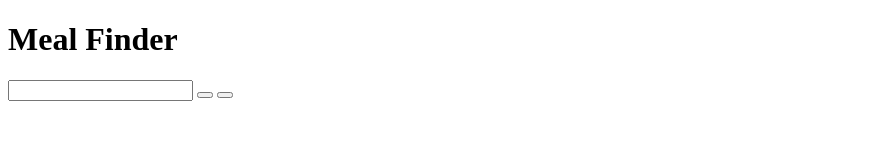
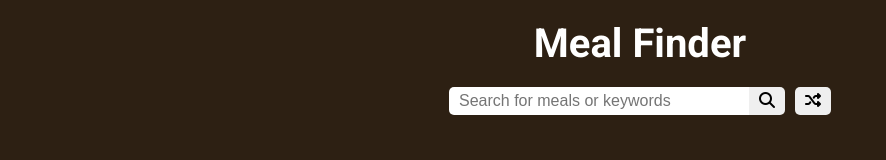
Before and after one commit to BartlomiejMogielnicki/meal-finder, a plain HTML site: page index.html in a window 1280 px wide. Shown: the whole page, without its empty margins (0-886 px from the left). Drawn offline with Linux system fonts and the light colour scheme.

Commit message:
Finish base styling

```diff
--- a/index.html
+++ b/index.html
@@ -4,6 +4,7 @@
 <head>
     <meta charset="UTF-8">
     <meta name="viewport" content="width=device-width, initial-scale=1.0">
+    <script src="https://kit.fontawesome.com/ab62a01839.js" crossorigin="anonymous"></script>
     <link rel="stylesheet" href="style.css">
     <title>Meal Finder</title>
 </head>
@@ -12,9 +13,9 @@
     <div class="container">
         <h1>Meal Finder</h1>
         <div class="search-container">
-            <input type="text" class="search-input">
-            <button type="submit" class="search-btn" id="search-btn"></button>
-            <button class="random-btn" id="random-btn"></button>
+            <input type="text" class="search-input" placeholder="Search for meals or keywords">
+            <button type="submit" class="search-btn" id="search-btn"><i class="fas fa-search"></i></button>
+            <button class="random-btn" id="random-btn"><i class="fas fa-random"></i></button>
         </div>
 
         <div class="meals-container"></div>
--- a/style.css
+++ b/style.css
@@ -0,0 +1,68 @@
+@import url('https://fonts.googleapis.com/css2?family=Roboto:wght@400;700&display=swap');
+
+* {
+    margin: 0;
+    padding: 0;
+    box-sizing: border-box;
+}
+
+body {
+    font-family: 'Roboto', sans-serif;
+    height: 100vh;
+    width: 100%;
+    background-color: #2D2013;
+    color: white;
+}
+
+.container {
+    display: flex;
+    flex-direction: column;
+    justify-content: center;
+    align-items: center;
+}
+
+h1 {
+    font-size: 2.5em;
+    padding: 20px;
+}
+
+.search-container {
+    display: flex;
+    align-items: center;
+}
+
+input,
+button {
+    padding: 5px 10px;
+    font-size: 1em;
+    border-radius: 0;
+    border: none;
+    border-top-right-radius: 5px;
+    border-bottom-right-radius: 5px;
+}
+
+input:focus,
+button:focus {
+    outline: 0;
+}
+
+.search-input {
+    width: 300px;
+    border-radius: 0;
+    border-top-left-radius: 5px;
+    border-bottom-left-radius: 5px;
+}
+
+.search-btn {
+    border-top-right-radius: 5px;
+    border-bottom-right-radius: 5px;
+    cursor: pointer;
+}
+
+.random-btn {
+    margin-left: 10px;
+    border-top-left-radius: 5px;
+    border-bottom-left-radius: 5px;
+    cursor: pointer;
+
+}
```
